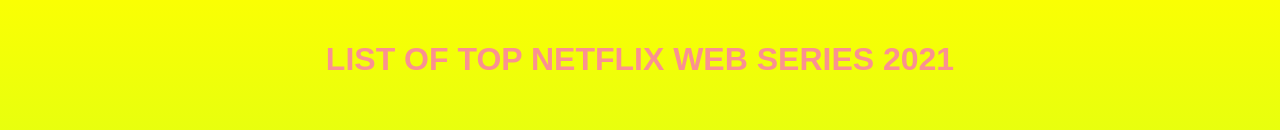
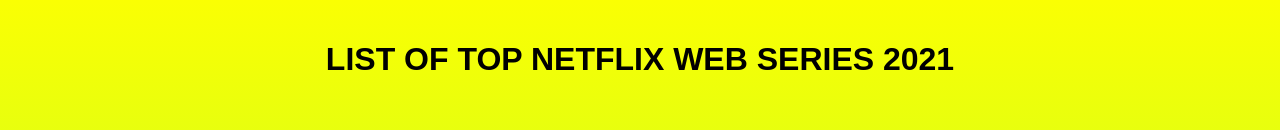
Before and after one commit to jorewarbravim98/reactproject, a React (Create React App) app: page / in a window 1280 px wide. Shown: the top 130 px of the page. Built offline with nearby package versions, Linux system fonts and the light colour scheme.

Commit message:
title color

```diff
--- a/src/index.css
+++ b/src/index.css
@@ -141,7 +141,7 @@
 h1 {
   padding: 20px 20px;
 
-  color: #fa9191;
+  color: linear-gradient(to top, #339933 -2%, #000066 105%);
   border-radius: 20px;
   text-align:center;
 }
```
